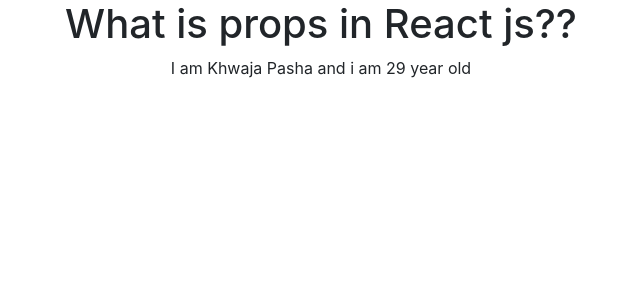
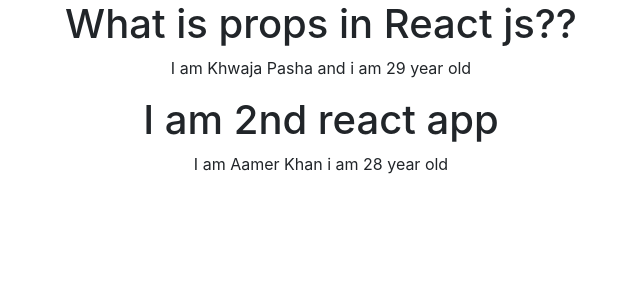
Before and after one commit to HusnainK721/my-first-app, a React (Create React App) app: page / in a window 1280 px wide. Shown: the top 300 px of the page, without its empty margins (319-959 px from the left). Built offline with nearby package versions, Linux system fonts and the light colour scheme.

Commit message:
implemented functional & class Component & passed as a props

```diff
--- a/src/Component/C-MainBodySection/MainBodySection.jsx
+++ b/src/Component/C-MainBodySection/MainBodySection.jsx
@@ -1,10 +1,12 @@
 import React from "react";
+import { PropsWithClassParent } from "./PropsWithClassComponent/PropsWithClassParent";
 import { PropsPracticeParent } from "./PropsWithFunctionComponent/PropsPracticeParent";
 
 export const MainBodySection = () => {
   return (
     <div>
       <PropsPracticeParent />
+      <PropsWithClassParent />
     </div>
   );
 };
--- /dev/null
+++ b/src/Component/C-MainBodySection/PropsWithClassComponent/PropsWithClassChild.jsx
@@ -0,0 +1,16 @@
+import React, { Component } from "react";
+
+export class PropsWithClassChild extends Component {
+  render() {
+    return (
+      <div>
+        <h1>I am 2nd react app</h1>
+        <p>
+          I am {this.props.name} i am {this.props.age} year old
+        </p>
+      </div>
+    );
+  }
+}
+
+// export default PropsWithClassChild;
--- /dev/null
+++ b/src/Component/C-MainBodySection/PropsWithClassComponent/PropsWithClassParent.jsx
@@ -0,0 +1,14 @@
+import React, { Component } from "react";
+import { PropsWithClassChild } from "./PropsWithClassChild";
+
+export class PropsWithClassParent extends Component {
+  render() {
+    return (
+      <div>
+        <PropsWithClassChild name="Aamer Khan" age="28" />
+      </div>
+    );
+  }
+}
+
+// export default PropsWithClassParent;
```
Also changed, not shown: 1 other file (tests, documents, lock files or other folders).
